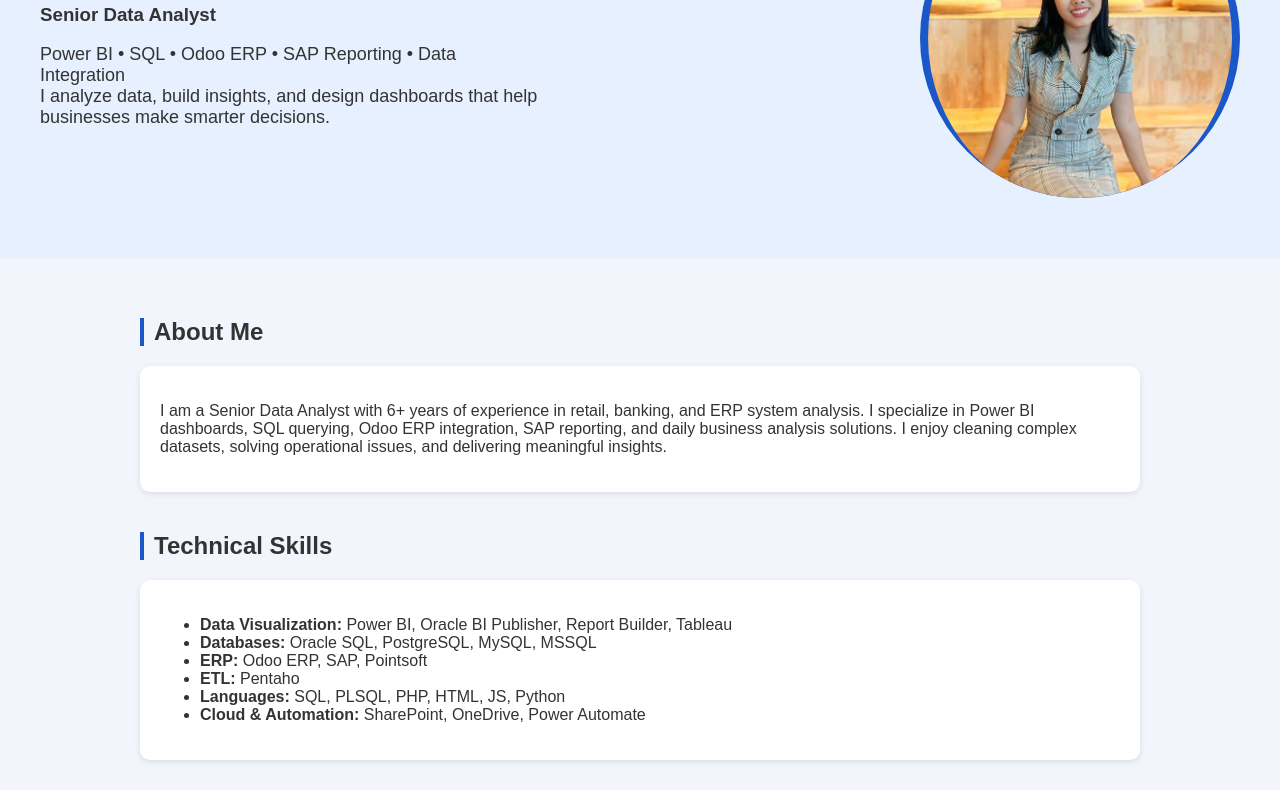
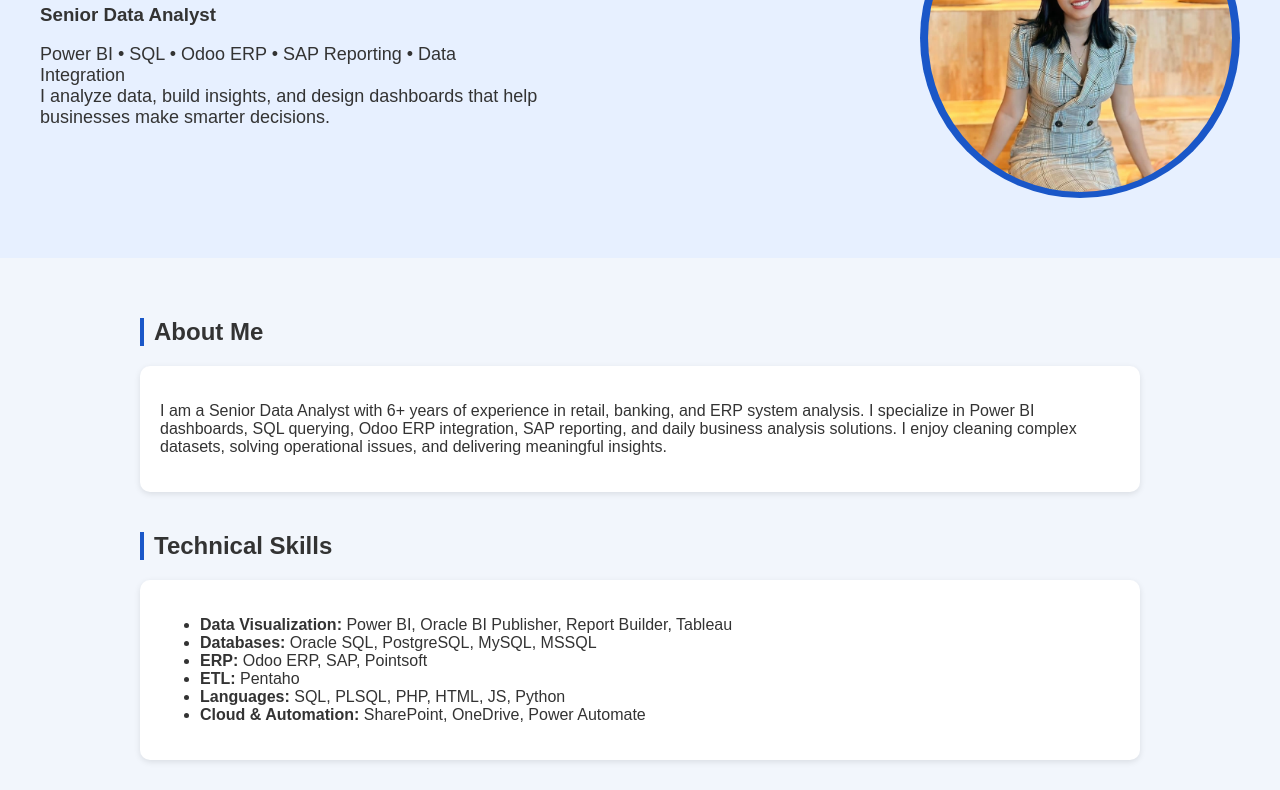
Before and after one commit to qqhtay2028/kyukyuhtay.github.io, a plain HTML site: page index.html in a window 1280 px wide. Shown: the part 182-972 px from the top of the page. Drawn offline with Linux system fonts and the light colour scheme.

Commit message:
Update index.html

```diff
--- a/index.html
+++ b/index.html
@@ -120,7 +120,7 @@
 
             <!-- RIGHT PROFILE PHOTO -->
             <div class="circle-photo">
-                <img src="kyu.jpg" alt="Profile Photo">
+                <img src="kyukyu.png" alt="Profile Photo">
             </div>
 
         </div>
```
